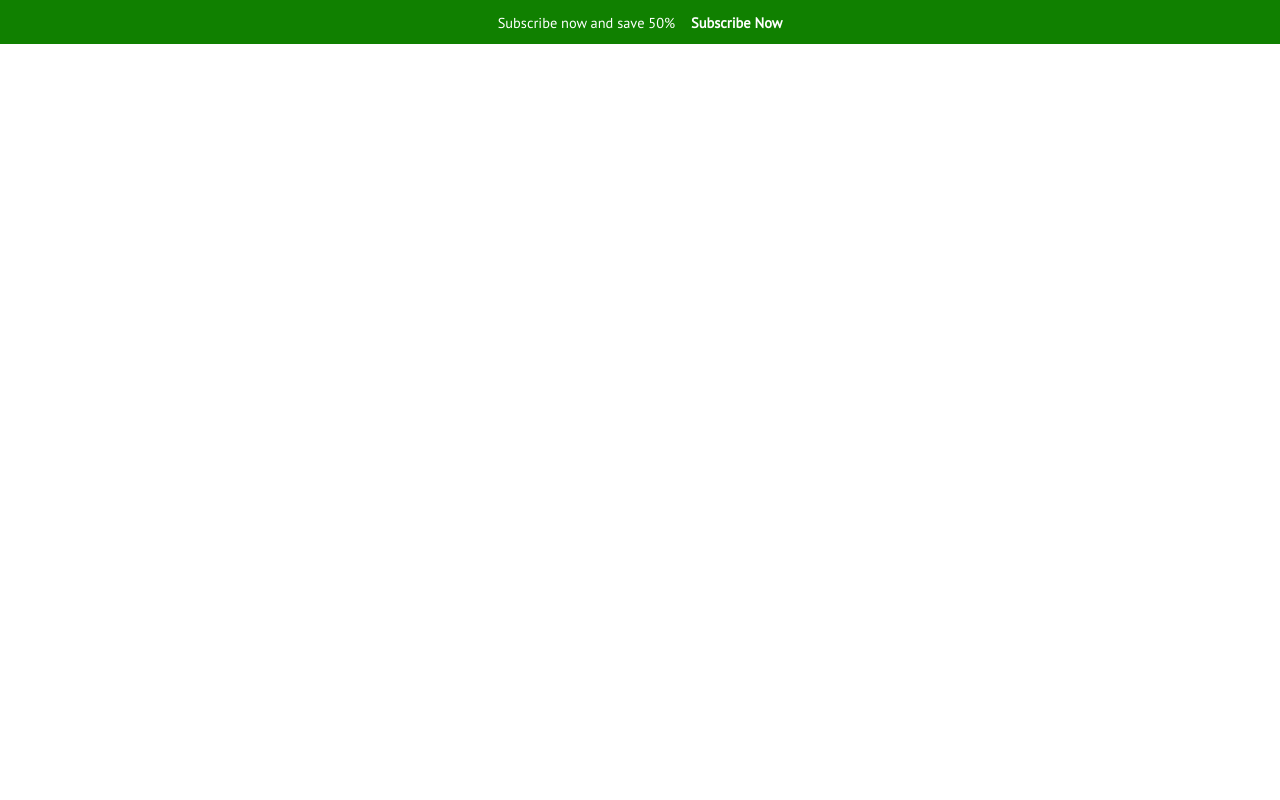
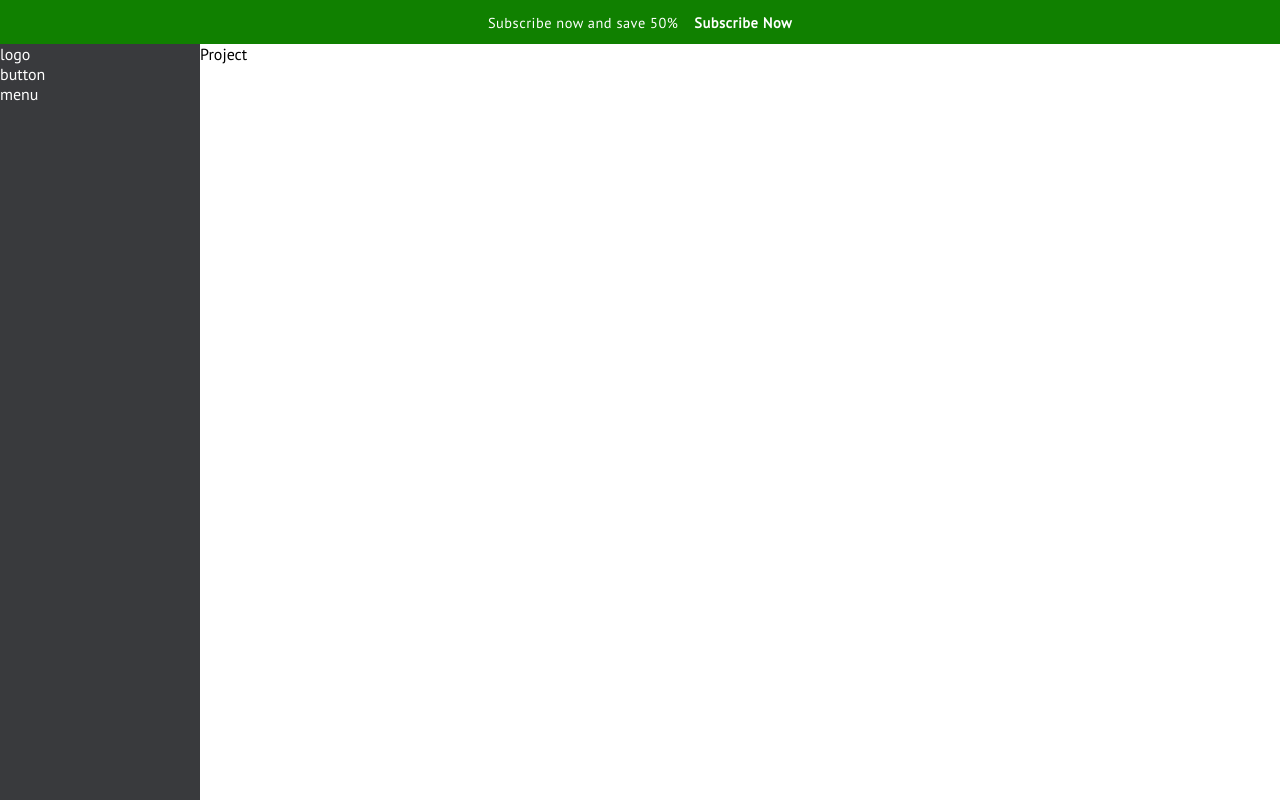
Before and after one commit to Junjpan/Craft_Demo_QBO, a React (Create React App) app in the folder client/: page /app/projects in a window 1280 px wide. Built offline with nearby package versions, Linux system fonts and the light colour scheme.

Commit message:
set up basic structure of sidebar

```diff
--- a/client/src/App.js
+++ b/client/src/App.js
@@ -9,8 +9,8 @@ const App = () => {
     <BrowserRouter>
       <Header />
       <Switch>
+        <Route path="/app/projects/" exact component={Projects} />
         <Redirect from="/" to="/app/projects" />
-        <Route path="/app/projects/" component={Projects} />
       </Switch>
     </BrowserRouter>
   );
--- a/client/src/App.scss
+++ b/client/src/App.scss
@@ -1,6 +1,8 @@
 @import url('https://fonts.googleapis.com/css2?family=PT+Sans&display=swap');
 @import './global.scss';
 @import './components/header/header.scss';
+@import './components/projects/projects.scss';
+@import './components/sidebar/sidbar.scss';
 
 body{
   margin:0;
--- a/client/src/components/header/Header.js
+++ b/client/src/components/header/Header.js
@@ -1,10 +1,9 @@
 import React from "react";
-import { Link } from "react-router-dom";
 
 const Header = () => {
   return (
     <header className='header'>
-      Subscribe now and save 50% <Link to='https://quickbooks.intuit.com/pricing/?sc=testdrive_US_QBO'>Subscribe Now</Link>
+      Subscribe now and save 50% <a target="_black" href='https://quickbooks.intuit.com/pricing/?sc=testdrive_US_QBO'>Subscribe Now</a>
     </header>
   );
 };
--- a/client/src/components/header/header.scss
+++ b/client/src/components/header/header.scss
@@ -10,6 +10,10 @@
     display:flex;
     align-items: center;
     justify-content: center;
+    letter-spacing: 0.5px;
+    &:hover{
+        cursor: pointer;
+    }
 
     a{
         margin-left: 1rem;
--- a/client/src/components/projects/Projects.js
+++ b/client/src/components/projects/Projects.js
@@ -1,11 +1,13 @@
-import React from "react";
+import React, { Fragment } from "react";
+import Sidebar from "../sidebar/Sidebar";
 
 const Projects = () => {
   return (
-    <div>
-      Project
-    </div>
+    <Fragment>
+      <Sidebar />
+      <div className='projects_dashboard'>Project</div>
+    </Fragment>
   );
 };
 
-export default Projects
+export default Projects;
--- /dev/null
+++ b/client/src/components/projects/projects.scss
@@ -0,0 +1,11 @@
+.projects_dashboard{
+    position:absolute;
+    top:44px;
+    left:200px;
+    color:black;
+    width:calc(100vw - 200px);
+    @media screen and (max-width:760px){
+        left:0px;
+        width:100%;
+    }
+}
--- /dev/null
+++ b/client/src/components/sidebar/Sidebar.js
@@ -0,0 +1,16 @@
+import React from "react";
+import Logo from './logo/Logo';
+import Menu from './menu/Menu';
+import Button from './button/Button';
+
+const Sidebar = () => {
+  return (
+    <div className='sidebar'>
+      <Logo />
+      <Button />
+      <Menu />
+    </div>
+  );
+};
+
+export default Sidebar;
--- /dev/null
+++ b/client/src/components/sidebar/button/Button.js
@@ -0,0 +1,7 @@
+import React from "react";
+
+const Button = () => {
+  return <div>button</div>;
+};
+
+export default Button;
--- /dev/null
+++ b/client/src/components/sidebar/logo/Logo.js
@@ -0,0 +1,7 @@
+import React from "react";
+
+const Logo = () => {
+  return <div>logo</div>;
+};
+
+export default Logo;
--- /dev/null
+++ b/client/src/components/sidebar/menu/Menu.js
@@ -0,0 +1,7 @@
+import React from "react";
+
+const Menu = () => {
+  return <div>menu</div>;
+};
+
+export default Menu;
--- /dev/null
+++ b/client/src/components/sidebar/sidbar.scss
@@ -0,0 +1,14 @@
+.sidebar{
+    position:absolute;
+    display:flex;
+    flex-direction: column;
+    top:44px;
+    left:0px;
+    color:white;
+    background:#393a3d;
+    width:200px;
+    height:calc(100vh - 44px);
+    @media screen and (max-screen:760px){
+        display:none;
+    }
+}
```
